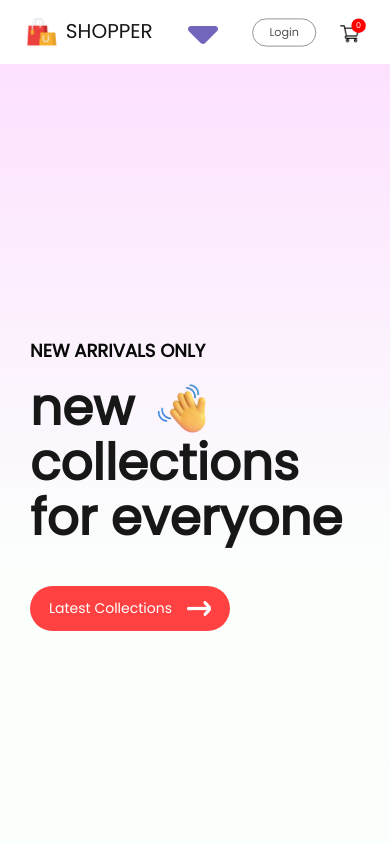
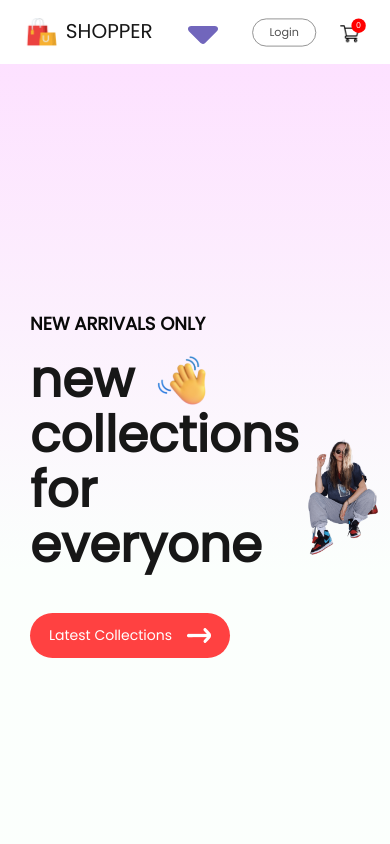
Before and after one commit to GeethuGeorge/E-Commerce-Application-MERN, a React (Vite) app in the folder frontend/: page / in a window 390 px wide. Shown: the top 844 px of the page. Built offline with nearby package versions, Linux system fonts and the light colour scheme; no server answers.

Commit message:
Updated Hero.css

```diff
--- a/frontend/src/Components/Hero/Hero.css
+++ b/frontend/src/Components/Hero/Hero.css
@@ -94,6 +94,7 @@
 }
 
 /*1024*/
+/*1024*/
 @media (max-width: 1024px) {
     .hero-left {
         padding-left: 80px;
@@ -118,9 +119,9 @@
     }
     .hero-right img {
         width: 380px;
-
     }
 }
+
 /*800*/
 @media (max-width: 800px) {
     .hero-left {
@@ -145,25 +146,19 @@
         font-size: 13px;
     }
 
+    /* Adjust hero-right to occupy full width */
     .hero-right {
-        width: 600px;
-        height: 400px;
+        flex: 1;
     }
     .hero-right img {
-        width: 300px;
-        margin-top: 200px;
+        width: 100%;
+        max-width: 600px; /* Limit width if needed */
+        margin-top: 20px; /* Adjust margin as needed */
     }
 }
 
 /*500*/
 @media (max-width: 500px) {
-    .hero {
-        flex-direction: column;
-    }
-    .hero-right {
-        display: none;
-    }
-
     .hero-left h2 {
         font-size: 18px;
     }
```
